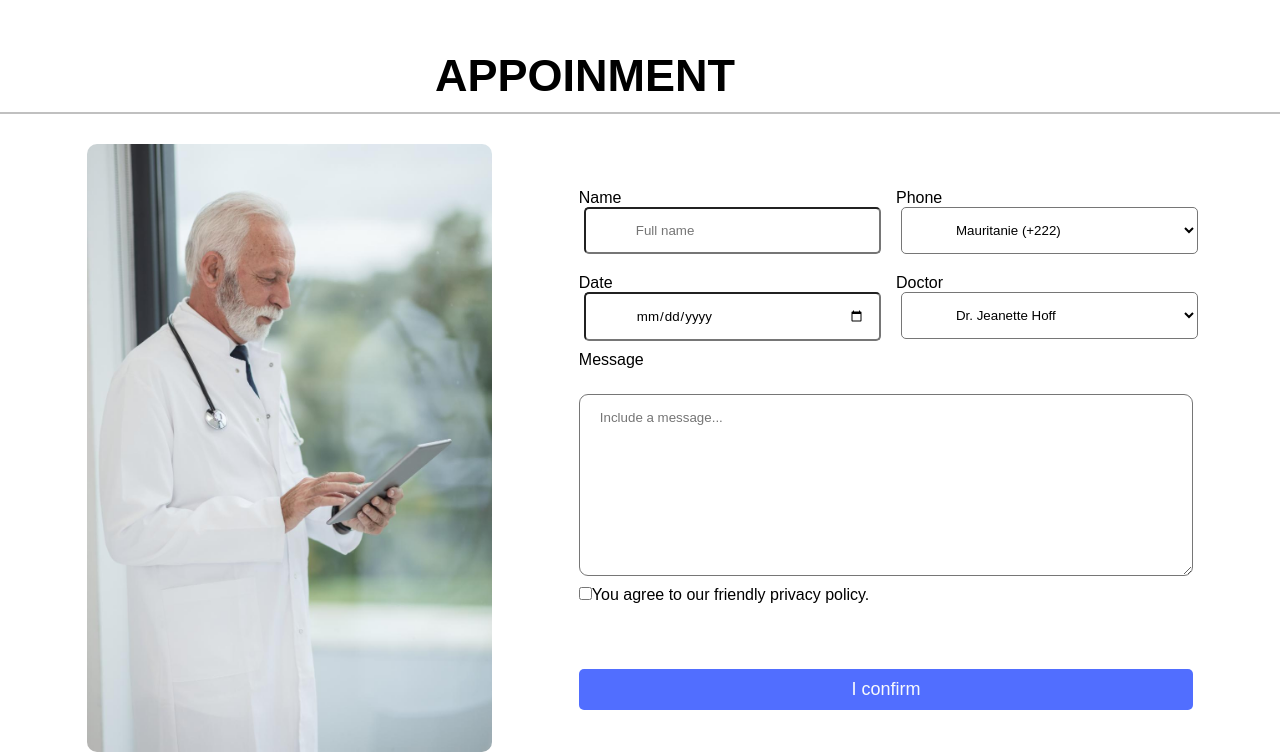
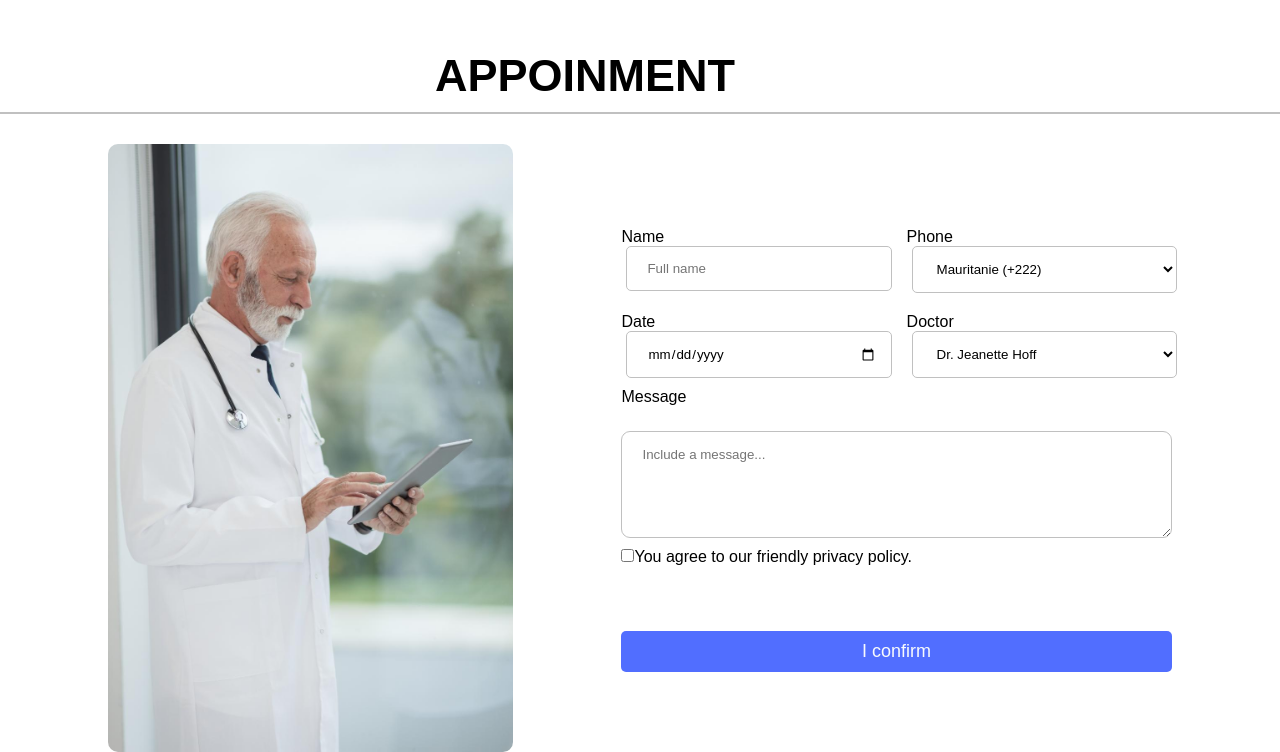
Before and after one commit to AbderahmaneThimbo/Site-web-d-un-cabinet-dentaire, a plain HTML site: page index.html in a window 1280 px wide. Shown: the part 3816-4568 px from the top of the page. Drawn offline with Linux system fonts and the light colour scheme.

Commit message:
appoinment

```diff
--- a/index.html
+++ b/index.html
@@ -280,7 +280,7 @@
                     </div>
 
                         <label for="message">Message</label>
-                        <textarea name="message" id="Message" rows="10" cols="20"  placeholder="Include a message..."></textarea>
+                        <textarea name="message" id="Message" rows="5" cols="20"  placeholder="Include a message..."></textarea>
                         <label>
                             <input type="checkbox">You agree to our friendly privacy policy.
                         </label>
--- a/style.css
+++ b/style.css
@@ -396,9 +396,12 @@ hr{
 
 /* appointment section */
 
-
+#appoinment{
+    margin-bottom: 18px;
+}
 #appoinment .titel{
     color: black;
+
 }
 #appoinment .titel  h1{
    text-align: center;
@@ -436,15 +439,17 @@ hr{
     width: 100%;
     background: transparent;
     padding: 14px;
-    padding-left: 50px;
+    padding-left: 20px;
     margin-left: 5px;
     border-radius: 5px;
+    border:1px solid silver;
 }
 
 #appoinment .appoinment .left form textarea{
     margin-top: 15px;
     border-radius: 9px;
     padding: 15px 20px;
+    border:1px solid silver;
 }
 #appoinment .appoinment .left form button{
     margin-top: 55px;
```
